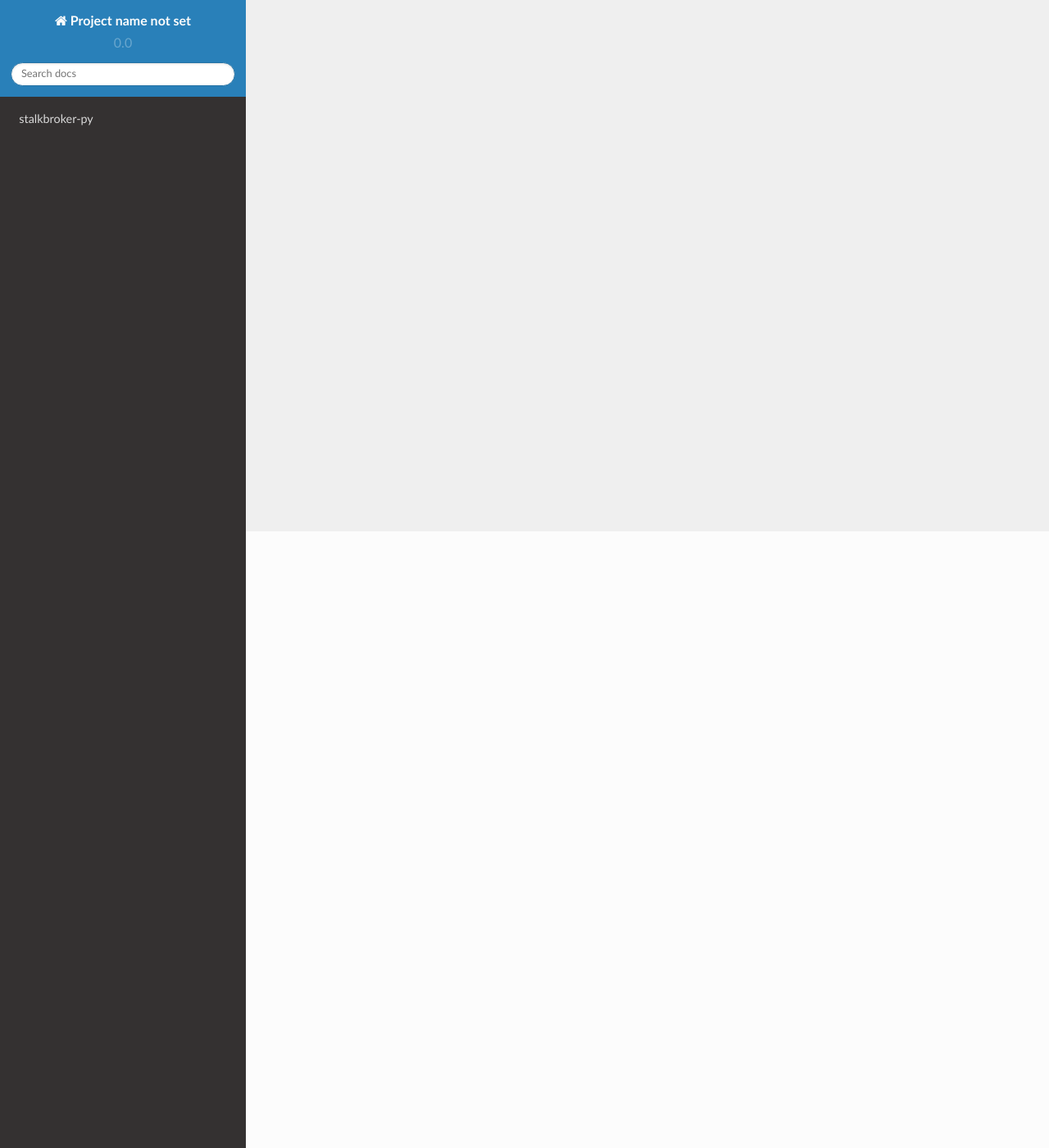
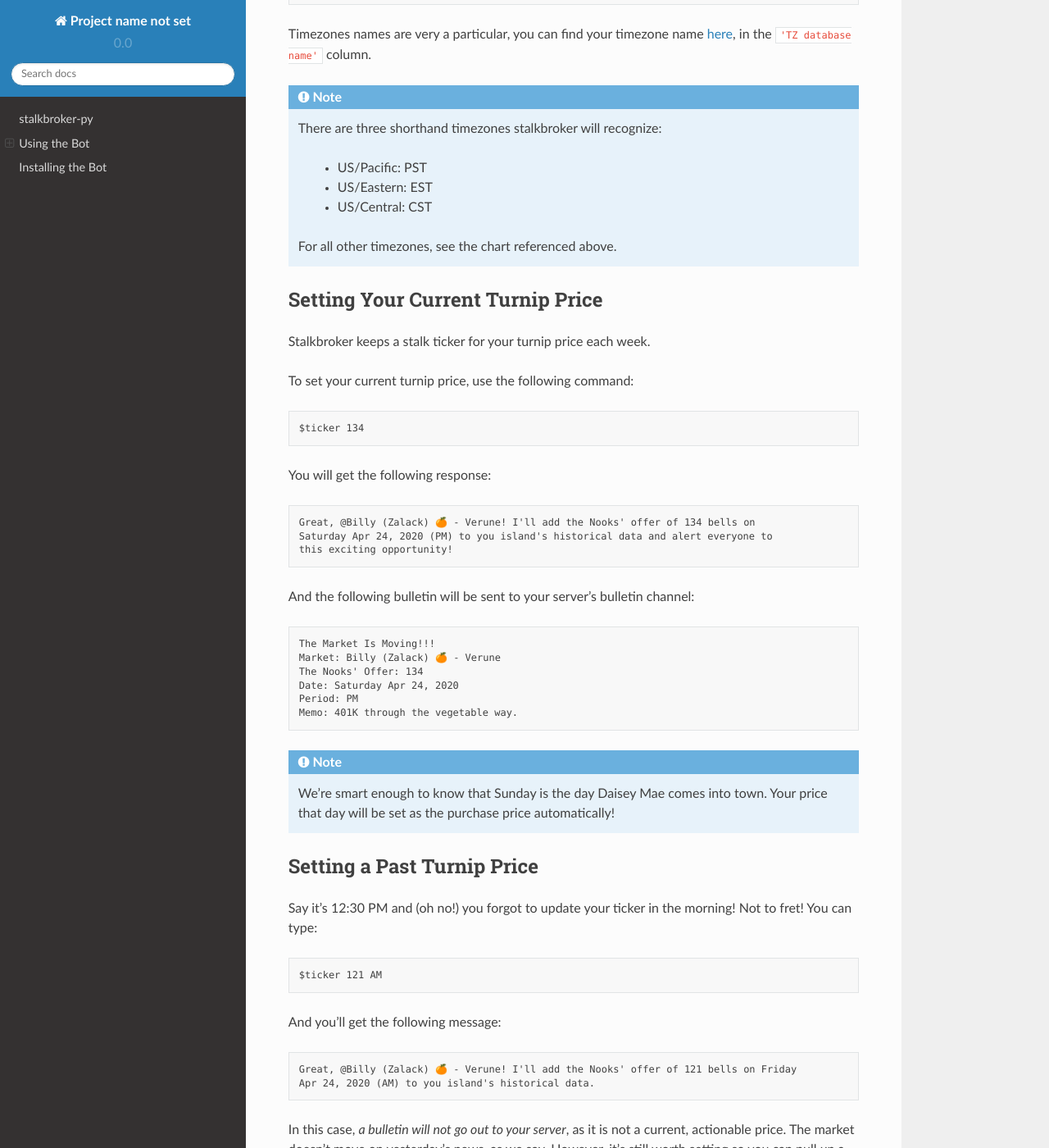
Before and after one commit to peake100/stalkbroker-py, a Sphinx documentation site: the page built from zdocs/source/index.rst, in a window 1280 px wide and 1400 px high, scrolled down 752 px. Shown: the whole window at 82% size. Built offline with Sphinx 7.4.7 and the Read the Docs theme 2.0.0, drawn with Linux system fonts in a browser that asks for light colours; some of the changed text lies outside the part shown.

Commit message:
very basic useage docs

```diff
--- a/zdocs/source/index.rst
+++ b/zdocs/source/index.rst
@@ -1,4 +1,204 @@
 stalkbroker-py
 ==============
 
-Invite Link: https://discordapp.com/api/oauth2/authorize?client_id=702226669783613485&permissions=1074255872&scope=bot
+We at Nook, Nook, and Nook Investment (TM) are excited to bring you Stalkbroker, a
+discord bot for tracking you and your friends' turnip prices in Animal Crossing!
+
+Using the Bot
+=============
+
+Setting Your timezone
+---------------------
+
+Your timezone is important for us to correctly track the prices on your island. It might
+be daytime inside stalkbroker's server when it's nighttime on your island!
+
+To let stalkbroker know what timezone you are playing in, type:
+
+.. code-block:: text
+
+    $timezone <your timezone>
+
+Like so:
+
+.. code-block::
+
+    $timezone US/Pacific
+
+Stalkbroker will confirm it heard you:
+
+.. code-block:: text
+
+    I've made a note, @Billy (Zalack) 🍊 - Verune! You're growing your portfolio on
+    US/Pacific time
+
+Timezones names are very a particular, you can find your timezone name
+`here <https://en.wikipedia.org/wiki/List_of_tz_database_time_zones>`_, in the
+``'TZ database name'`` column.
+
+.. note::
+
+    There are three shorthand timezones stalkbroker will recognize:
+
+        * US/Pacific: PST
+
+        * US/Eastern: EST
+
+        * US/Central: CST
+
+    For all other timezones, see the chart referenced above.
+
+Setting Your Current Turnip Price
+---------------------------------
+
+Stalkbroker keeps a stalk ticker for your turnip price each week.
+
+To set your current turnip price, use the following command:
+
+.. code-block:: text
+
+    $ticker 134
+
+You will get the following response:
+
+.. code-block:: text
+
+    Great, @Billy (Zalack) 🍊 - Verune! I'll add the Nooks' offer of 134 bells on
+    Saturday Apr 24, 2020 (PM) to you island's historical data and alert everyone to
+    this exciting opportunity!
+
+And the following bulletin will be sent to your server's bulletin channel:
+
+.. code-block:: text
+
+    The Market Is Moving!!!
+    Market: Billy (Zalack) 🍊 - Verune
+    The Nooks' Offer: 134
+    Date: Saturday Apr 24, 2020
+    Period: PM
+    Memo: 401K through the vegetable way.
+
+.. note::
+
+    We're smart enough to know that Sunday is the day Daisey Mae comes into town. Your
+    price that day will be set as the purchase price automatically!
+
+Setting a Past Turnip Price
+---------------------------
+
+Say it's 12:30 PM and (oh no!) you forgot to update your ticker in the morning!
+Not to fret! You can type:
+
+.. code-block:: text
+
+    $ticker 121 AM
+
+And you'll get the following message:
+
+.. code-block:: text
+
+    Great, @Billy (Zalack) 🍊 - Verune! I'll add the Nooks' offer of 121 bells on Friday
+    Apr 24, 2020 (AM) to you island's historical data.
+
+In this case, *a bulletin will not go out to your server*, as it is not a current,
+actionable price. The market doesn't move on yesterday's news, as we say. However, it's
+still worth setting so you can pull up a more complete ticker later.
+
+If you missed an earlier day, you can also specify a a date:
+
+.. code-block:: text
+
+    $ticker 136 4/23 AM
+
+Down the road, stalkbroker will be able to do price projections, and the more complete
+your ticker, the more accurate the projections will be!
+
+.. note::
+
+    When setting a price, the price, date, and time of day (AM/PM) can appear in any
+    order. All of the following commands are valid:
+
+        * $ticker 136 4/23 AM
+        * $ticker 136 AM 4/23
+        * $ticker AM 136 4/23
+        * $ticker 4/23 AM 136
+        * etc, etc
+
+.. note::
+
+    When setting the price for a sunday, Stalkbroker knows this is the the purchase
+    price. Additionally, when retoractively setting past price, there is no need to
+    include the AM / PM value for a sunday, though including it will not throw an error.
+
+
+Getting Your Ticker
+-------------------
+
+To look up your current week's stalk ticker, just type:
+
+.. code-block:: text
+
+    $ticker
+
+Stalkbroker will give you an overview of your market's trends:
+
+.. code-block:: text
+
+    Market Report
+    Market: Billy (Zalack) 🍊 - Verune
+    Week Of: 04/19/20
+    Daisey'S Deal: 98
+    Monday Am: 68
+    Monday Pm: 78
+    Tuesday Am: 89
+    Tuesday Pm: 65
+    Wednesday Am: 110
+    Wednesday Pm: 115
+    Thursday Am: 209
+    Thursday Pm: 190
+    Friday Am: 180
+    Friday Pm: 120
+    Memo: Not just another piece of shovelware
+
+To get a ticker for a past week just request a date from that week:
+
+.. code-block:: text
+
+    $ticker 4/5
+
+And to get a friend's ticker instead of yours, just tag 'em:
+
+.. code-block:: text
+
+    $ticker @TheRealDarthVader
+
+.. note::
+
+    You *cannot set a price* on a friend's ticker, only view it. Mentions on ticker
+    commands with a bell price to update will be executed on *your* stalk ticker.
+
+
+Installing the Bot
+==================
+
+To install the bot, make sure you have permissions to add bots to your server, then
+`click this link <https://discordapp.com/api/oauth2/authorize?client_id=700157570513502238&permissions=1074186240&scope=bot>`_.
+
+Congratulations! Your server now has cutting-edge, best-in-class investment support
+from Nook, Nook, and Nook Investment.
+
+After that, you just need to set the channel you want price bulletins to come into, by
+typing this in the desired channel:
+
+.. code-block:: text
+
+    $bulletins_here
+
+Stalkbroker will send you the following confirmation:
+
+.. code-block:: text
+
+    Noted, @Billy (Zalack) 🍊 - Verune! We'll ring the bell here when there's news about
+    bells out there.
+
+And that's it! Let's make some bells together.
```
Also changed, not shown: 1 other file.
